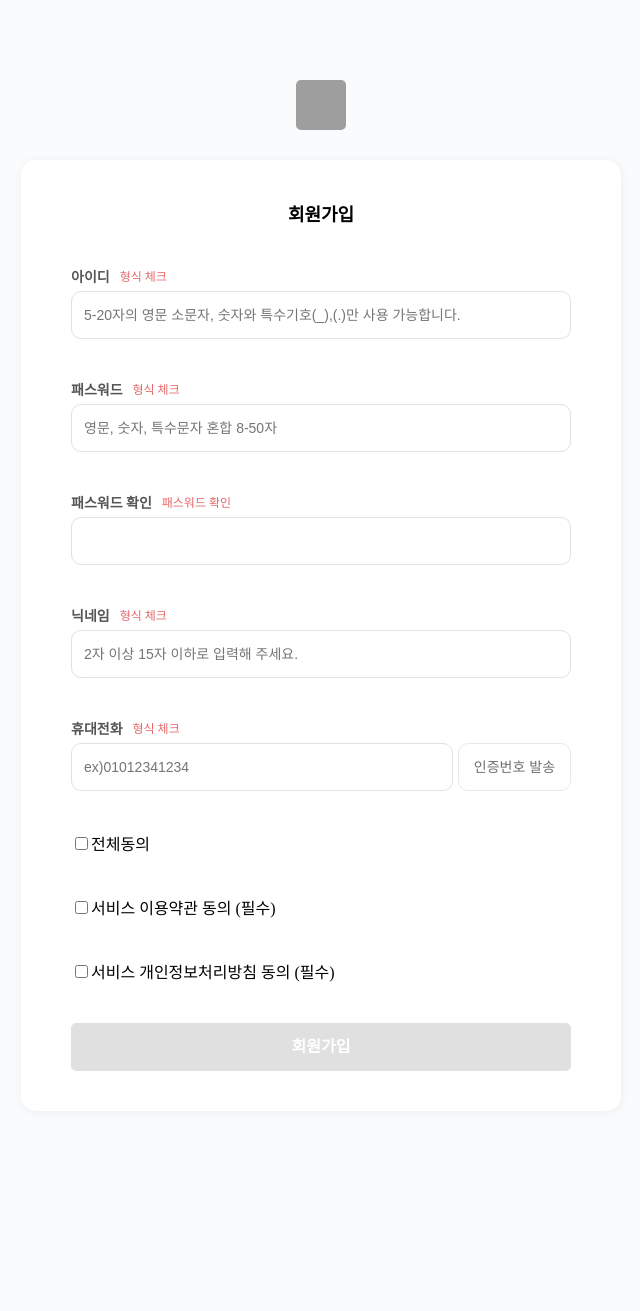
After one commit to janghohan/moneytool, a Django app: page /users/signup/ in a window 1280 px wide. The commit adds this page. Shown: the whole page, without its empty margins (319-959 px from the left). Run offline with Django 5.2, Linux system fonts and the light colour scheme; grey boxes are pictures that could not be loaded.

Commit message:
세번째 커밋 signup 작업중

```diff
--- a/myproject/users/static/css/login.css
+++ b/myproject/users/static/css/login.css
@@ -4,7 +4,7 @@ body{
 
 .login_Container{
     padding-bottom: 150px;
-    background: #efefef;
+    background: #f9fbfc;
     overflow: hidden;
     min-height: 800px;
 }
@@ -29,7 +29,7 @@ body{
     margin: 30px auto 50px;
     border-radius: 15px;
     background: rgb(255, 255, 255);
-    box-shadow: var(--defaultBoxShadow);
+    box-shadow: 1px 1px 10px 0 rgb(72 75 108/8%);
 }
 .FormField__InputBox{
     width: 100%;
--- /dev/null
+++ b/myproject/users/static/css/signup.css
@@ -0,0 +1,162 @@
+body{
+    margin: 0;
+    padding: 0;
+}
+
+a{
+    color: inherit;
+    text-decoration: none;
+}
+.signup_Container{
+    padding-bottom: 150px;
+    background: #f9fbfc;
+    overflow: hidden;
+    min-height: 800px;
+}
+
+.form_LogoBox{
+    width: 50px;
+    height: 50px;
+    margin-top: 80px;
+    margin-left: auto;
+    margin-right: auto;
+    border-radius: 5px;
+    overflow: hidden;
+}
+.form_Wrapper{
+    overflow: hidden;
+    width: 600px;
+    margin: 30px auto 50px;
+    border-radius: 15px;
+    background: rgb(255, 255, 255);
+    box-shadow: 1px 1px 10px 0 rgb(72 75 108/8%);
+}
+.form_Header{
+    margin-top: 40px;
+    position: relative;
+    display: flex;
+    -webkit-box-align: center;
+    align-items: center;
+    -webkit-box-pack: justify;
+    justify-content: center;
+    padding: 0px 50px;
+}
+
+.form_Header .head-box{
+    width: 120px;
+}
+
+.form_Header .title{
+    font-weight: 600;
+    font-size: 18px;
+    text-align: center;
+}
+.form_FormGroup{
+    padding: 0 50px;
+}
+.form_InputBox{
+    width: 100%;
+    margin-top: 40px;
+}
+.form_InputBox .input-label{
+    display: flex;
+    -webkit-box-align: center;
+    align-items: center;
+    font-size: 14px;
+    font-weight: 600;
+    margin-bottom: 5px;
+    color: rgb(85, 85, 85);
+}
+
+.form_InputBox .valid-label{
+    display: inline-block;
+    margin-right: 10px;
+    font-size: 12px;
+    font-weight: 400;
+    color: rgb(229, 103, 103);
+}
+
+.form_InputBox .input-item{
+    width: 100%;
+    height: 48px;
+    padding: 0px 12px;
+    border: 1px solid rgb(225, 225, 225);
+    border-radius: 10px;
+    box-sizing: border-box;
+    font-size: 14px;
+    transition: all 0.5s ease 0s;
+    outline: none;
+}
+
+.form_InputBox .validation-button{
+    margin: 0px 0px 0px 5px;
+    width: 150px;
+    height: 48px;
+    border-radius: 10px;
+    font-size: 14px;
+    user-select: none;
+    position: relative;
+    overflow: hidden;
+    display: block;
+    line-height: 1;
+    background: white;
+    border: 1px solid rgb(224, 224, 224);
+    padding: 10px 0px;
+    font-weight: 500;
+    box-sizing: border-box;
+    color: rgb(50, 50, 50);
+}
+
+.validation-button:disabled{
+    cursor: not-allowed;
+    opacity: 0.7;
+}
+
+.Ripple_Container{
+    position: absolute;
+    inset: 0;
+}
+
+.form_FormGroup .submit-button:disabled{
+    cursor: not-allowed;
+    background: rgb(224, 224, 224);
+    border: 1px solid rgb(224, 224, 224);
+}
+
+.form_FormGroup .submit-button{
+    width: 100%;
+    height: 48px;
+    margin-top: 40px;
+    margin-bottom: 40px;
+    padding: 0px;
+    background: var(--mainColor);
+    border: 1px solid var(--mainColor);
+    border-radius: 5px;
+    font-size: 16px;
+    font-weight: 600;
+    color: white;
+    transition: all 0.5s ease 0s;
+    user-select: none;
+    position: relative;
+    overflow: hidden;
+    display: block;
+    line-height: 1;
+}
+
+
+.consent_InputBox{
+    width: 100%;
+    margin-top: 40px;
+}
+
+.conexent_InputBox .custom_CheckBox{
+    vertical-align: middle;
+    display: flex;
+    -webkit-box-align: center;
+    align-items: center;
+}
+@media (max-width : 992px) {
+    .for_FormGroup{
+        padding: 0 20px;
+    }
+}
--- /dev/null
+++ b/myproject/users/templates/users/signup.html
@@ -0,0 +1,145 @@
+{% load static %}
+<html lang="ko" class=" ">
+<head>
+    <meta charset="utf-8">
+    <meta name="viewport" content="width=device-width, initial-scale=1">
+    <title>회원가입 | 셀러툴 - 쇼핑몰 통합관리</title>
+    <link rel="canonical" href="https://www.sellertool.io">
+    <meta name="description" content="마진율 계산기 부터 재고관리 까지 오픈마켓 통합 관리 솔루션 셀러툴!">
+    <meta name="keywords" content="셀러툴, 마진율 계산기, 엑셀 변환기, 스마트스토어, 내 상품 순위, 온라인 커머스, 3PL, WMS, 선입선출, 주문관리">
+    <meta property="og:type" content="website">
+    <meta property="og:title" content="셀러툴 - 쇼핑몰 통합관리">
+    <meta property="og:description" content="마진율 계산기 부터 재고관리 까지 오픈마켓 관리 솔루션 셀러툴!">
+    <meta property="og:site_name" content="셀러툴 - 쇼핑몰 통합관리">
+    <meta property="og:url" content="https://www.sellertool.io">
+    <meta property="og:locale" content="ko_KR">
+
+    <link rel="stylesheet" href="{% static 'css/signup.css' %}" data-n-g=""><noscript data-n-css=""></noscript>
+</head>
+
+<body>
+    <div id="__next" data-reactroot="">
+        <div class="signup_Container">
+            <div class="form_Container">
+                <div class="form_LogoBox">
+                    <a href="/">
+                        <span style="box-sizing: border-box; display: block; overflow: hidden; width: initial; height: initial; background: none; opacity: 1; border: 0px; margin: 0px; padding: 0px; position: relative;">
+                            <span style="box-sizing: border-box; display: block; width: initial; height: initial; background: none; opacity: 1; border: 0px; margin: 0px; padding: 100% 0px 0px;"></span>
+                            <img alt="image" sizes="100vw" src="/images/logo/logo1.png?q=75" decoding="async" data-nimg="responsive" style="position: absolute; inset: 0px; box-sizing: border-box; padding: 0px; border: none; margin: auto; display: block; width: 0px; height: 0px; min-width: 100%; max-width: 100%; min-height: 100%; max-height: 100%; object-fit: cover;">
+                        </span>
+                    </a>
+                </div>
+                <div class="form_Wrapper">
+                    <div class="form_Header">
+                        <div class="head-box">
+                            <div class="title">회원가입</div>
+                        </div>
+                    </div>
+                    <form class="form_FormGroup">
+                        <div class="form_InputBox">
+                            <div class="input-label" style="display: flex; align-items: center;">
+                                <div style="margin-right: 10px;">아이디</div><span class="valid-label ">형식 체크</span>
+                            </div>
+                            <input type="text" class="input-item" name="username" placeholder="5-20자의 영문 소문자, 숫자와 특수기호(_),(.)만 사용 가능합니다." required="" value="">
+                        </div>
+                        <div class="form_InputBox">
+                            <div class="input-label">
+                                <div style="margin-right: 10px;">패스워드</div>
+                                <div><span class="valid-label ">형식 체크</span></div>
+                            </div>
+                            <input type="password" class="input-item" name="password" placeholder="영문, 숫자, 특수문자 혼합 8-50자" minlength="8" maxlength="50" required="" value="">
+                        </div>
+                        <div class="form_InputBox">
+                            <div class="input-label">
+                                <div style="margin-right: 10px;">패스워드 확인</div>
+                                <div><span class="valid-label ">패스워드 확인</span></div>
+                            </div>
+                            <input type="password" class="input-item" name="passwordChecker" minlength="8" maxlength="50" required="" value="">
+                        </div>
+                        <div class="form_InputBox">
+                            <div class="input-label">
+                                <div style="margin-right: 10px;">닉네임</div>
+                                <div><span class="valid-label ">형식 체크</span></div>
+                            </div>
+                            <input type="text" class="input-item" name="nickname" placeholder="2자 이상 15자 이하로 입력해 주세요." minlength="2" maxlength="15" required="" value="">
+                        </div>
+                        <div class="form_InputBox">
+                            <div class="input-label">
+                                <div style="margin-right: 10px;">휴대전화</div>
+                                <div><span class="valid-label ">형식 체크</span></div>
+                            </div>
+                            <div style="display: flex; align-items: center;">
+                                <input type="text" class="input-item" name="phoneNumber" placeholder="ex)01012341234" maxlength="11" required="" value="">
+                                <button type="button" class="validation-button" disabled="">인증번호 발송
+                                    <div color="#e0e0e0" scale="2" class="Ripple_Container"></div>
+                                </button>
+                            </div>
+                        </div>
+
+                        <div class="consent_InputBox">
+                            <div class="custom_CheckBox">
+                                <label style="display: flex; align-items: center;">
+                                    <input type="checkbox" class="CustomCheckboxV2__HiddenCheckbox-sc-17cmlwd-2 gommtu">
+                                    <div class="CustomCheckboxV2__StyledCheckbox-sc-17cmlwd-3 ekwHHr checkbox-el">
+                                        <span style="box-sizing: border-box; display: block; overflow: hidden; width: initial; height: initial; background: none; opacity: 1; border: 0px; margin: 0px; padding: 0px; position: relative;">
+                                            <span style="box-sizing: border-box; display: block; width: initial; height: initial; background: none; opacity: 1; border: 0px; margin: 0px; padding: 100% 0px 0px;"></span>
+                                            <img alt="check default white" sizes="100vw" srcset="/images/icon/check_default_ffffff.svg?q=75 640w, /images/icon/check_default_ffffff.svg?q=75 750w, /images/icon/check_default_ffffff.svg?q=75 828w, /images/icon/check_default_ffffff.svg?q=75 1080w, /images/icon/check_default_ffffff.svg?q=75 1200w, /images/icon/check_default_ffffff.svg?q=75 1920w, /images/icon/check_default_ffffff.svg?q=75 2048w, /images/icon/check_default_ffffff.svg?q=75 3840w" src="/images/icon/check_default_ffffff.svg?q=75" decoding="async" data-nimg="responsive" class="icon-el" style="position: absolute; inset: 0px; box-sizing: border-box; padding: 0px; border: none; margin: auto; display: block; width: 0px; height: 0px; min-width: 100%; max-width: 100%; min-height: 100%; max-height: 100%;">
+                                        </span>
+                                    </div>
+                                    <span class="CustomCheckboxV2__Label-sc-17cmlwd-4 gpMmUy">
+                                        <div class="label-el">전체동의</div>
+                                    </span>
+                                </label></div>
+                        </div>
+                        <div class="consent_InputBox">
+                            <div class="custom_CheckBox">
+                                <label style="display: flex; align-items: center;">
+                                    <input name="serviceTermsYn" type="checkbox" class="CustomCheckboxV2__HiddenCheckbox-sc-17cmlwd-2 gommtu">
+                                    <div class="CustomCheckboxV2__StyledCheckbox-sc-17cmlwd-3 ekwHHr checkbox-el">
+                                        <span style="box-sizing: border-box; display: block; overflow: hidden; width: initial; height: initial; background: none; opacity: 1; border: 0px; margin: 0px; padding: 0px; position: relative;">
+                                            <span style="box-sizing: border-box; display: block; width: initial; height: initial; background: none; opacity: 1; border: 0px; margin: 0px; padding: 100% 0px 0px;"></span>
+                                            <img alt="check default white" sizes="100vw" srcset="/images/icon/check_default_ffffff.svg?q=75 640w, /images/icon/check_default_ffffff.svg?q=75 750w, /images/icon/check_default_ffffff.svg?q=75 828w, /images/icon/check_default_ffffff.svg?q=75 1080w, /images/icon/check_default_ffffff.svg?q=75 1200w, /images/icon/check_default_ffffff.svg?q=75 1920w, /images/icon/check_default_ffffff.svg?q=75 2048w, /images/icon/check_default_ffffff.svg?q=75 3840w" src="/images/icon/check_default_ffffff.svg?q=75" decoding="async" data-nimg="responsive" class="icon-el" style="position: absolute; inset: 0px; box-sizing: border-box; padding: 0px; border: none; margin: auto; display: block; width: 0px; height: 0px; min-width: 100%; max-width: 100%; min-height: 100%; max-height: 100%;">
+                                        </span>
+                                    </div>
+                                    <span class="CustomCheckboxV2__Label-sc-17cmlwd-4 gpMmUy">
+                                        <div class="label-el">서비스
+                                            <a href="https://assets.sellertool.io/consent_form/service_terms_v1.html" target="_blank" rel="noopener noreferrer">
+                                                <span class="label-link">이용약관</span>
+                                            </a> 동의 (필수)
+                                        </div>
+                                    </span>
+                                </label></div>
+                        </div>
+                        <div class="consent_InputBox">
+                            <div class="custom_CheckBox">
+                                <label style="display: flex; align-items: center;">
+                                    <input name="privacyPolicyYn" type="checkbox" class="CustomCheckboxV2__HiddenCheckbox-sc-17cmlwd-2 gommtu">
+                                    <div class="CustomCheckboxV2__StyledCheckbox-sc-17cmlwd-3 ekwHHr checkbox-el">
+                                        <span style="box-sizing: border-box; display: block; overflow: hidden; width: initial; height: initial; background: none; opacity: 1; border: 0px; margin: 0px; padding: 0px; position: relative;">
+                                            <span style="box-sizing: border-box; display: block; width: initial; height: initial; background: none; opacity: 1; border: 0px; margin: 0px; padding: 100% 0px 0px;"></span>
+                                            <img alt="check default white" sizes="100vw" srcset="/images/icon/check_default_ffffff.svg?q=75 640w, /images/icon/check_default_ffffff.svg?q=75 750w, /images/icon/check_default_ffffff.svg?q=75 828w, /images/icon/check_default_ffffff.svg?q=75 1080w, /images/icon/check_default_ffffff.svg?q=75 1200w, /images/icon/check_default_ffffff.svg?q=75 1920w, /images/icon/check_default_ffffff.svg?q=75 2048w, /images/icon/check_default_ffffff.svg?q=75 3840w" src="/images/icon/check_default_ffffff.svg?q=75" decoding="async" data-nimg="responsive" class="icon-el" style="position: absolute; inset: 0px; box-sizing: border-box; padding: 0px; border: none; margin: auto; display: block; width: 0px; height: 0px; min-width: 100%; max-width: 100%; min-height: 100%; max-height: 100%;">
+                                        </span>
+                                    </div>
+                                    <span class="CustomCheckboxV2__Label-sc-17cmlwd-4 gpMmUy">
+                                        <div class="label-el">서비스
+                                            <a class="label-link" href="https://assets.sellertool.io/consent_form/privacy_policy_v1.html" target="_blank" rel="noopener noreferrer">
+                                                <span class="label-link">개인정보처리방침</span>
+                                            </a> 동의 (필수)
+                                        </div>
+                                    </span>
+                                </label></div>
+                        </div>
+
+                        <button type="submit" class="submit-button" disabled="">
+                            회원가입
+                            <div color="#e0e0e0" scale="2" class="Ripple__RippleContainer-sc-1gpqkoy-0 "></div>
+                        </button>
+                    </form>
+
+                </div>
+            </div>
+        </div>
+    </div>
+</body>
+
+</html>
--- a/myproject/users/urls.py
+++ b/myproject/users/urls.py
@@ -4,5 +4,6 @@ from . import views
 
 urlpatterns = [
     path('login/', views.login, name='login'),
+    path('signup/', views.signup, name='signup'),
     path('<int:customer_id>/', views.detail, name='detail'),
 ]
--- a/myproject/users/views.py
+++ b/myproject/users/views.py
@@ -7,6 +7,9 @@ from .models import Customer
 def login(request):
     return render(request, 'users/login.html')
 
+def signup(request):
+    return render(request, 'users/signup.html')
+
 def detail(request, customer_id):
     try:
         customer = Customer.objects.get(pk=customer_id)
```
Also changed, not shown: myproject/db.sqlite3.
